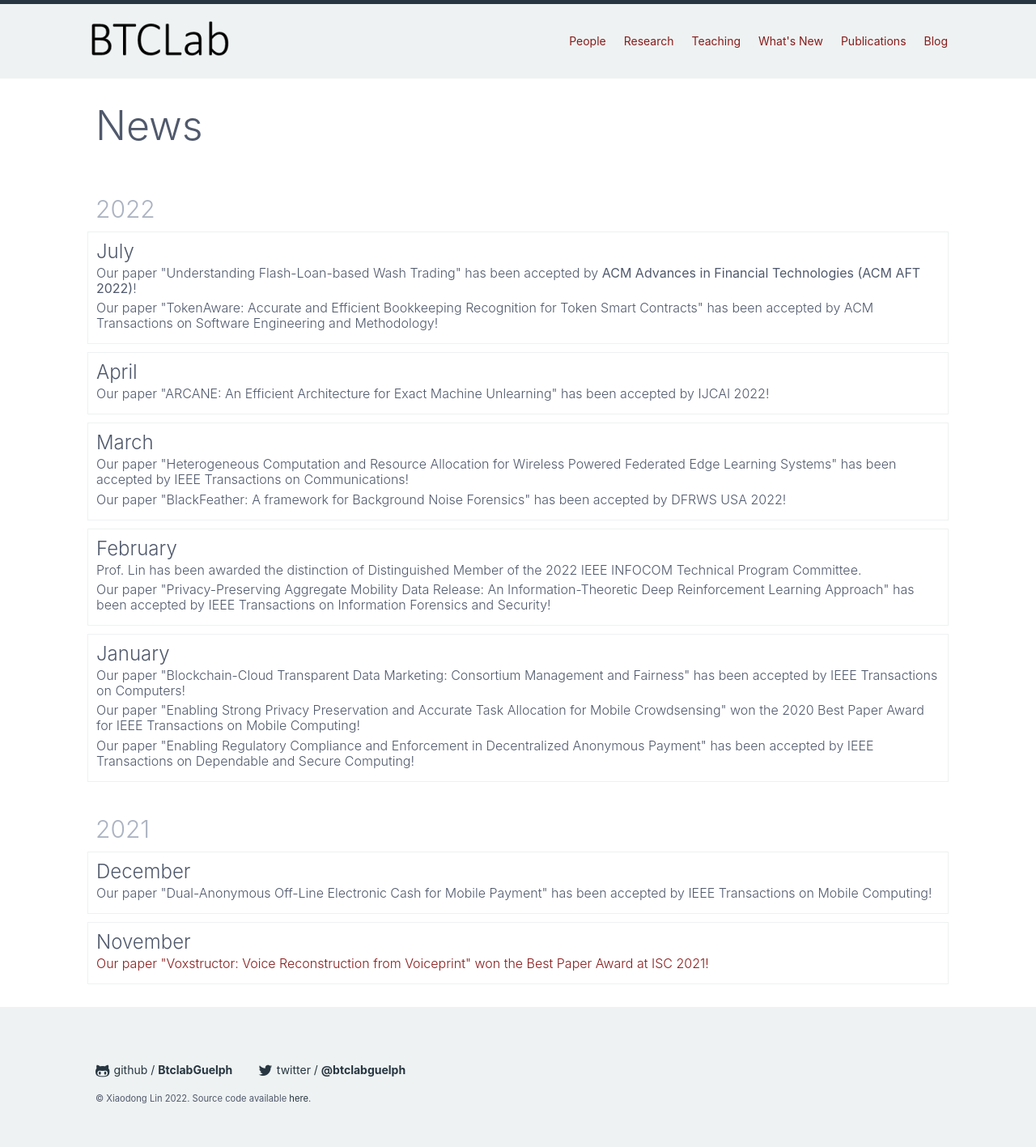
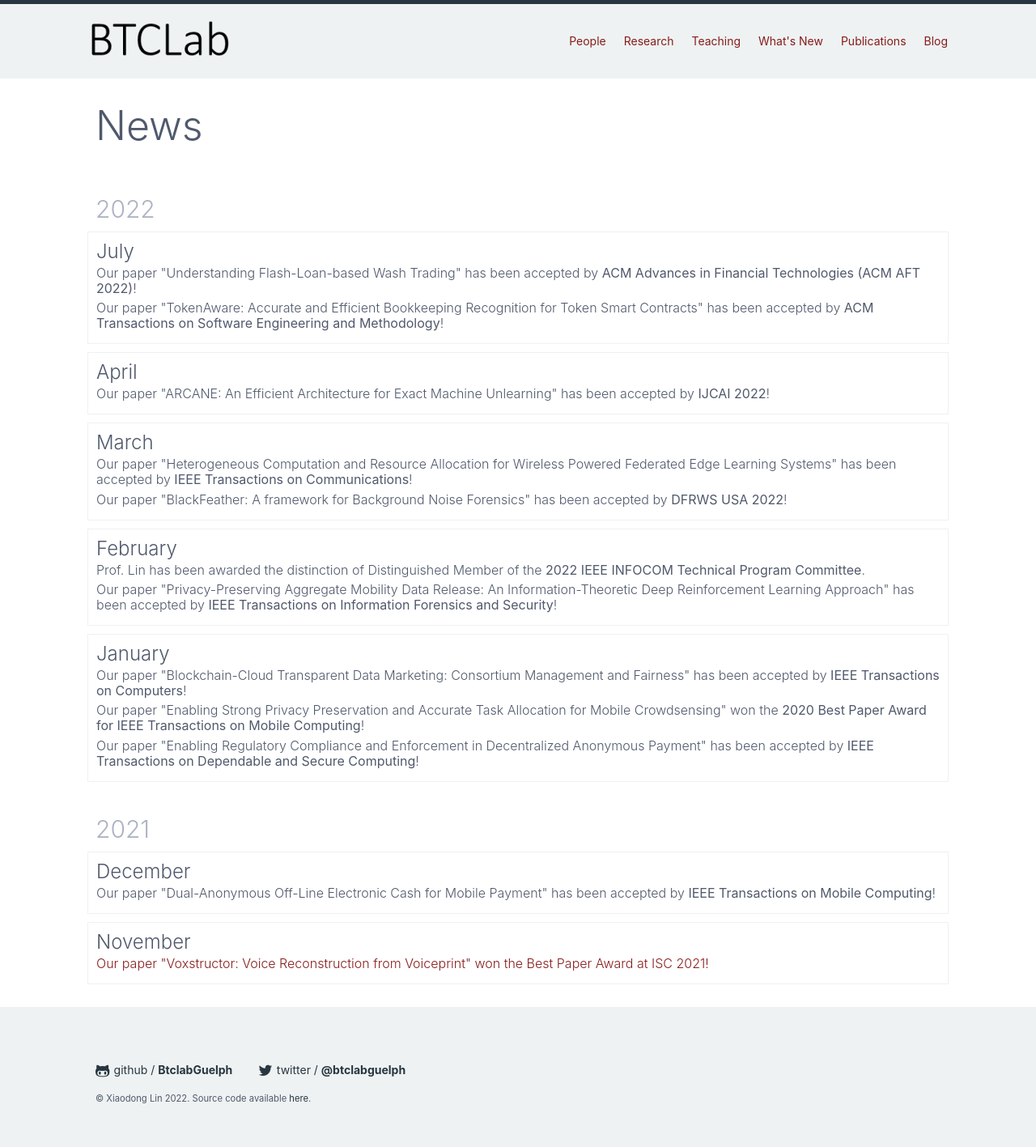
Before and after one commit to IgnisLi/IgnisLi.github.io, a Jekyll site: the page built from news.html, in a window 1280 px wide. Shown: the whole page at 81% size. Built offline with Jekyll 4.4.1, drawn with Linux system fonts in a browser that asks for light colours; nearby versions of some CDN libraries; comment, search, counter and statistics services are not loaded.

```diff
--- a/news.html
+++ b/news.html
@@ -21,7 +21,7 @@ layout: default
                 Our paper "Understanding Flash-Loan-based Wash Trading" has been accepted by <strong>ACM Advances in Financial Technologies (ACM AFT 2022)</strong>!
               </h6>
               <h6 class="card-subtitle">
-                Our paper "TokenAware: Accurate and Efficient Bookkeeping Recognition for Token Smart Contracts" has been accepted by ACM Transactions on Software Engineering and Methodology!
+                Our paper "TokenAware: Accurate and Efficient Bookkeeping Recognition for Token Smart Contracts" has been accepted by <strong>ACM Transactions on Software Engineering and Methodology</strong>!
               </h6>
             </div>
           </div>
@@ -36,7 +36,7 @@ layout: default
                 April
               </h4>
               <h6 class="card-subtitle">
-                Our paper "ARCANE: An Efficient Architecture for Exact Machine Unlearning" has been accepted by IJCAI 2022!
+                Our paper "ARCANE: An Efficient Architecture for Exact Machine Unlearning" has been accepted by <strong>IJCAI 2022</strong>!
               </h6>
 
             </div>
@@ -52,10 +52,10 @@ layout: default
                 March
               </h4>
               <h6 class="card-subtitle">
-                Our paper "Heterogeneous Computation and Resource Allocation for Wireless Powered Federated Edge Learning Systems" has been accepted by IEEE Transactions on Communications!
+                Our paper "Heterogeneous Computation and Resource Allocation for Wireless Powered Federated Edge Learning Systems" has been accepted by <strong>IEEE Transactions on Communications</strong>!
               </h6>
               <h6 class="card-subtitle">
-                Our paper "BlackFeather: A framework for Background Noise Forensics" has been accepted by DFRWS USA 2022!
+                Our paper "BlackFeather: A framework for Background Noise Forensics" has been accepted by <strong>DFRWS USA 2022</strong>!
               </h6>
             </div>
           </div>
@@ -70,10 +70,10 @@ layout: default
                 February
               </h4>
               <h6 class="card-subtitle">
-                Prof. Lin has been awarded the distinction of Distinguished Member of the 2022 IEEE INFOCOM Technical Program Committee.
+                Prof. Lin has been awarded the distinction of Distinguished Member of the <strong>2022 IEEE INFOCOM Technical Program Committee</strong>.
               </h6>
               <h6 class="card-subtitle">
-                Our paper "Privacy-Preserving Aggregate Mobility Data Release: An Information-Theoretic Deep Reinforcement Learning Approach" has been accepted by IEEE Transactions on Information Forensics and Security!
+                Our paper "Privacy-Preserving Aggregate Mobility Data Release: An Information-Theoretic Deep Reinforcement Learning Approach" has been accepted by <strong>IEEE Transactions on Information Forensics and Security</strong>!
             </div>
           </div>
         </div>
@@ -86,13 +86,13 @@ layout: default
                 January
               </h4>
               <h6 class="card-subtitle">
-                  Our paper "Blockchain-Cloud Transparent Data Marketing: Consortium Management and Fairness" has been accepted by IEEE Transactions on Computers!
+                  Our paper "Blockchain-Cloud Transparent Data Marketing: Consortium Management and Fairness" has been accepted by <strong>IEEE Transactions on Computers</strong>!
               </h6>
               <h6 class="card-subtitle">
-                Our paper "Enabling Strong Privacy Preservation and Accurate Task Allocation for Mobile Crowdsensing" won the 2020 Best Paper Award for IEEE Transactions on Mobile Computing!
+                Our paper "Enabling Strong Privacy Preservation and Accurate Task Allocation for Mobile Crowdsensing" won the <strong>2020 Best Paper Award for IEEE Transactions on Mobile Computing</strong>!
               </h6>
               <h6 class="card-subtitle">
-                Our paper "Enabling Regulatory Compliance and Enforcement in Decentralized Anonymous Payment" has been accepted by IEEE Transactions on Dependable and Secure Computing!
+                Our paper "Enabling Regulatory Compliance and Enforcement in Decentralized Anonymous Payment" has been accepted by <strong>IEEE Transactions on Dependable and Secure Computing</strong>!
               </h6>
             </div>
           </div>
@@ -112,7 +112,7 @@ layout: default
                 December
               </h4>
               <h6 class="card-subtitle">
-                Our paper "Dual-Anonymous Off-Line Electronic Cash for Mobile Payment" has been accepted by IEEE Transactions on Mobile Computing!
+                Our paper "Dual-Anonymous Off-Line Electronic Cash for Mobile Payment" has been accepted by <strong>IEEE Transactions on Mobile Computing</strong>!
               </h6>
             </div>
           </div>
```
